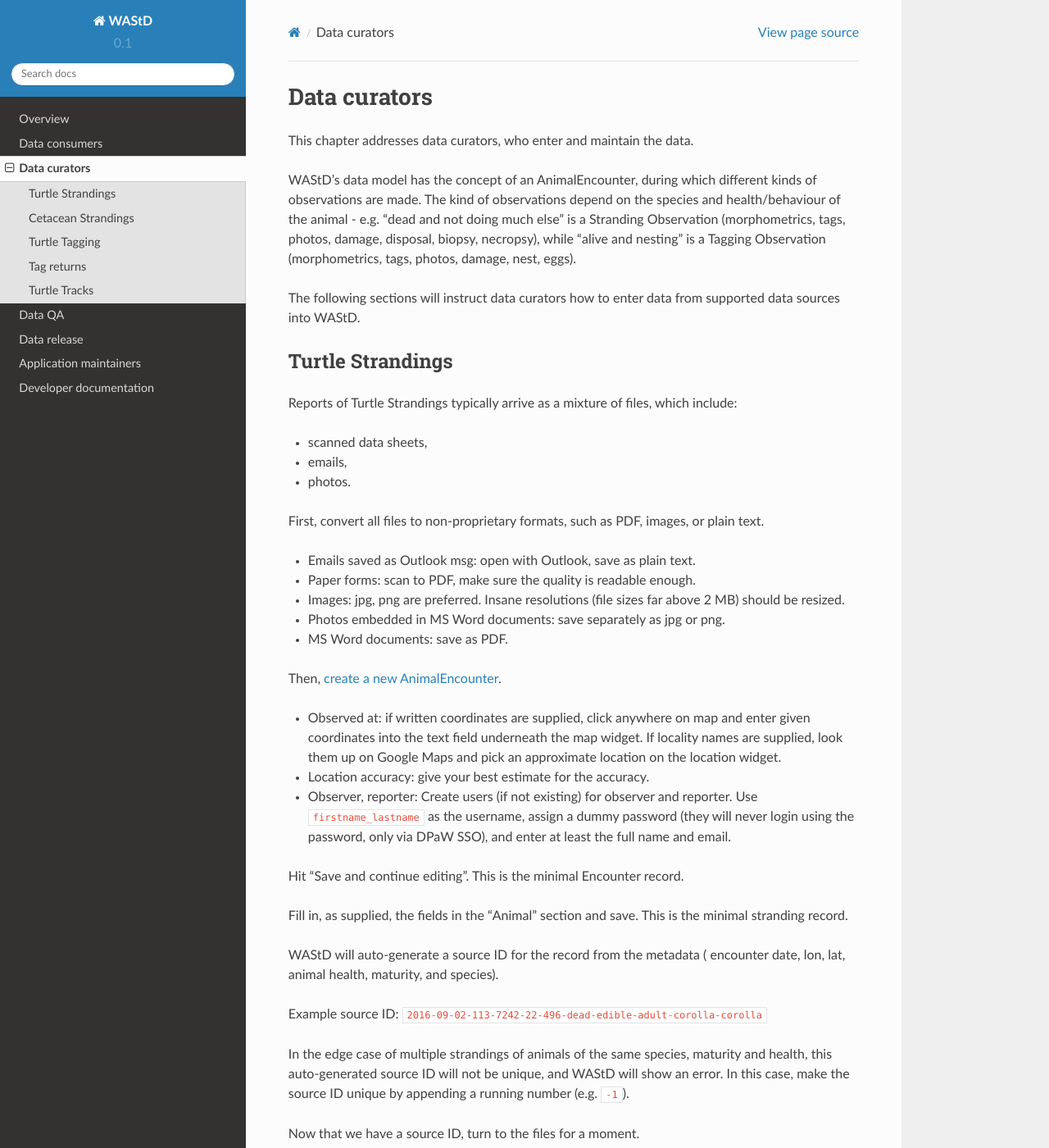
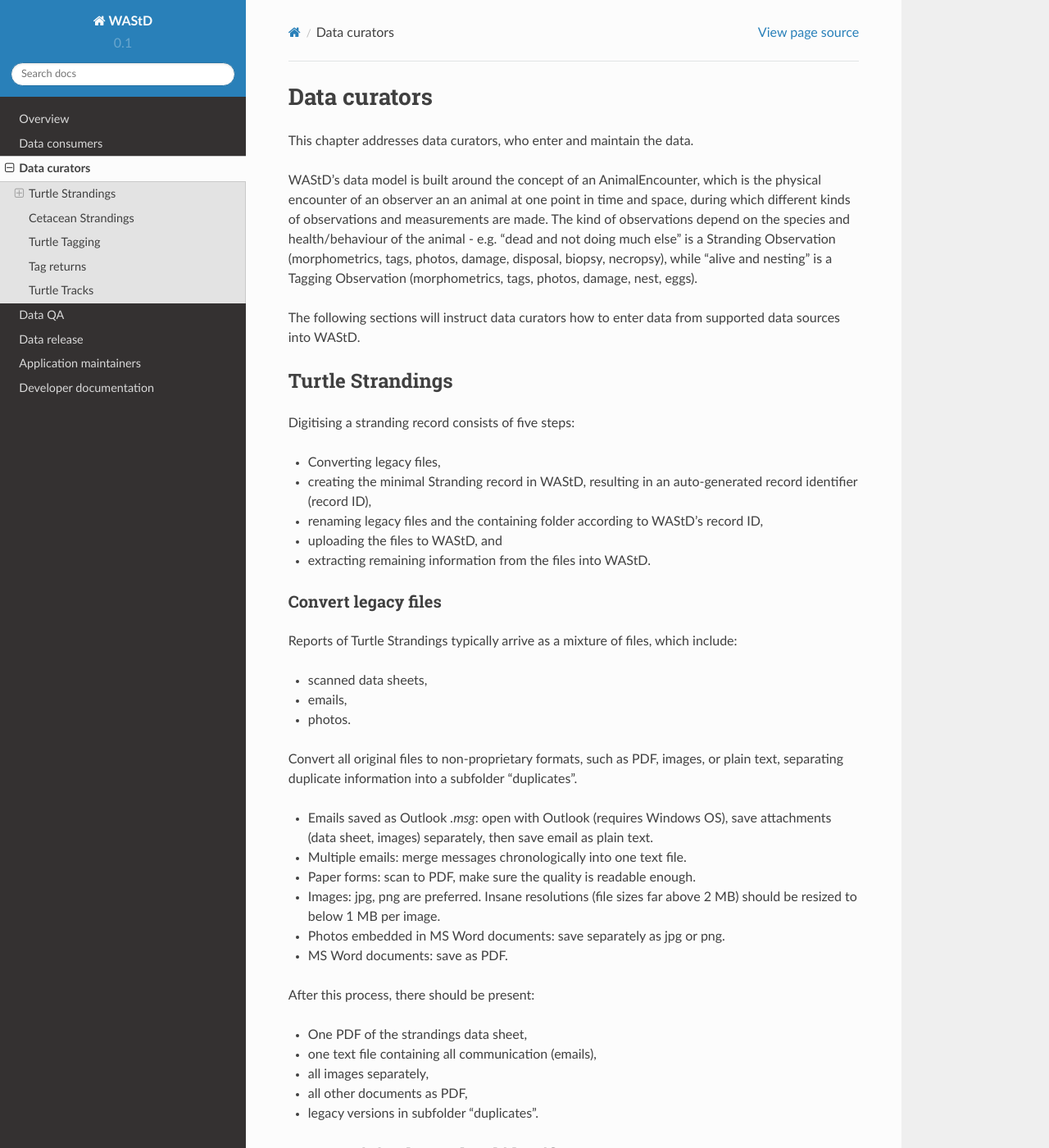
Before and after one commit to dbca-wa/wastd, a Sphinx documentation site: the page built from docs/data_curators.rst, in a window 1280 px wide and 1400 px high. Shown: the whole window at 82% size. Built offline with Sphinx 7.4.7 and the Read the Docs theme 2.0.0, drawn with Linux system fonts in a browser that asks for light colours; some of the changed text lies outside the part shown.

Commit message:
updated strandings data entry docs

```diff
--- a/docs/data_curators.rst
+++ b/docs/data_curators.rst
@@ -3,13 +3,14 @@
 =============
 This chapter addresses data curators, who enter and maintain the data.
 
-WAStD's data model has the concept of an AnimalEncounter, during which
-different kinds of observations are made. The kind of observations depend
-on the species and health/behaviour of the animal - e.g. "dead and not doing much else"
-is a Stranding Observation (morphometrics, tags, photos, damage, disposal, biopsy,
-necropsy), while "alive and nesting" is a Tagging Observation (morphometrics,
-tags, photos, damage, nest, eggs).
-
+WAStD's data model is built around the concept of an AnimalEncounter, which is
+the physical encounter of an observer an an animal at one point in time and space,
+during which different kinds of observations and measurements are made.
+The kind of observations depend on the species and health/behaviour of the
+animal - e.g. "dead and not doing much else" is a Stranding Observation
+(morphometrics, tags, photos, damage, disposal, biopsy, necropsy),
+while "alive and nesting" is a Tagging Observation (morphometrics, tags, photos,
+damage, nest, eggs).
 
 The following sections will instruct data curators how to enter data from
 supported data sources into WAStD.
@@ -20,6 +21,18 @@
 
 Turtle Strandings
 =================
+Digitising a stranding record consists of five steps:
+
+* Converting legacy files,
+* creating the minimal Stranding record in WAStD, resulting in an auto-generated
+  record identifier (record ID),
+* renaming legacy files and the containing folder according to WAStD's record ID,
+* uploading the files to WAStD, and
+* extracting remaining information from the files into WAStD.
+
+Convert legacy files
+--------------------
+
 Reports of Turtle Strandings typically arrive as a mixture of files, which
 include:
 
@@ -27,50 +40,69 @@
 * emails,
 * photos.
 
-First, convert all files to non-proprietary formats, such as PDF, images,
-or plain text.
+Convert all original files to non-proprietary formats, such as PDF, images,
+or plain text, separating duplicate information into a subfolder "duplicates".
 
-* Emails saved as Outlook msg: open with Outlook, save as plain text.
+* Emails saved as Outlook *.msg*: open with Outlook (requires Windows OS),
+  save attachments (data sheet, images) separately, then save email as plain text.
+* Multiple emails: merge messages chronologically into one text file.
 * Paper forms: scan to PDF, make sure the quality is readable enough.
 * Images: jpg, png are preferred. Insane resolutions (file sizes far above 2 MB)
-  should be resized.
+  should be resized to below 1 MB per image.
 * Photos embedded in MS Word documents: save separately as jpg or png.
 * MS Word documents: save as PDF.
 
-Then, `create a new AnimalEncounter <https://strandings-test.dpaw.wa.gov.au/admin/observations/animalencounter/add/>`_.
+After this process, there should be present:
 
-* Observed at: if written coordinates are supplied, click anywhere on map and enter given
+* One PDF of the strandings data sheet,
+* one text file containing all communication (emails),
+* all images separately,
+* all other documents as PDF,
+* legacy versions in subfolder "duplicates".
+
+WAStD minimal record and identifier
+-----------------------------------
+Create a new `AnimalEncounter <https://strandings-test.dpaw.wa.gov.au/admin/observations/animalencounter/add/>`_.
+
+* **Observed at** refers to the location of the encounter with the animal.
+* If written coordinates are supplied, click anywhere on map and enter given
   coordinates into the text field underneath the map widget.
-  If locality names are supplied, look them up on Google Maps and pick an
+  If locality names are supplied, look them up (e.g on Google Maps) and pick an
   approximate location on the location widget.
 * Location accuracy: give your best estimate for the accuracy.
 * Observer, reporter: Create users (if not existing) for observer and reporter.
   Use ``firstname_lastname`` as the username, assign a dummy password
   (they will never login using the password, only via DPaW SSO),
-  and enter at least the full name and email.
+  and enter at least the full name and email - more if available.
 
-Hit "Save and continue editing". This is the minimal Encounter record.
+Hit "Save and continue editing". This is the **minimal Encounter record**.
 
 Fill in, as supplied, the fields in the "Animal" section and save. This is the
-minimal stranding record.
+**minimal stranding record**.
 
-WAStD will auto-generate a source ID for the record from the metadata (
-encounter date, lon, lat, animal health, maturity, and species).
+WAStD will auto-generate a record ID for the record from the metadata (
+encounter date, lon, lat, animal health, maturity, and species) and populate
+the *source ID* field with it. This ID will be the link between paper forms,
+digital files and WAStD records.
 
-Example source ID: ``2016-09-02-113-7242-22-496-dead-edible-adult-corolla-corolla``
+Example record ID: ``2016-09-02-113-7242-22-496-dead-edible-adult-corolla-corolla``
 
 In the edge case of multiple strandings of animals of the same species, maturity
 and health, this auto-generated source ID will not be unique, and WAStD will
 show an error.
 In this case, make the source ID unique by appending a running number (e.g. ``-1``).
 
-Now that we have a source ID, turn to the files for a moment.
+Rename legacy files using WAStD record identifier
+-------------------------------------------------
+Now that we have a record ID, turn to the files for a moment.
 
 Store the original files (scanned data sheets, pictures, emails)
 in a new folder in a backed up location using WAStD's auto-generated source ID
 to facilitate discoverability across storage media.
 Rename each file with the source ID a prefix, plus a simple descriptive title, e.g.:
 
+* ``M:/turtles/strandings/2016-09-02-113-7242-22-496-dead-edible-adult-corolla-corolla/``,
+  containing:
 * ``2016-09-02-113-7242-22-496-dead-edible-adult-corolla-corolla_datasheet.pdf``
 * ``2016-09-02-113-7242-22-496-dead-edible-adult-corolla-corolla_emails.txt``
 * ``2016-09-02-113-7242-22-496-dead-edible-adult-corolla-corolla_photo_total_side.txt``
@@ -81,9 +113,15 @@
 corresponding record in WAStD even without the context of being attached to a
 WAStD record, or being located in an appropriately named folder.
 
-Back in WAStD, attach all files - data sheet scan, communication records, stranding form - as
-Media Attachments, preferrably in this order. Pick a descriptive, but short title
-for the files - the title will be displayed in map popups, e.g.:
+Upload files
+------------
+It is very important to rename the files **before** uploading them, in order to
+preserve the new filename (containing the record ID) in the uploaded file name.
+
+Back in WAStD, attach all files - data sheet scan, communication records,
+stranding form - as Media Attachments to the Encounter, preferrably in this order.
+Pick a descriptive, but short title for the files - the title will be displayed
+in map popups, e.g.:
 
 * datasheet
 * emails
@@ -91,8 +129,10 @@
 * photo total top
 * photo head side
 
-Add subsequent sections if given in the original data sheet or communication
-records:
+Information extraction
+----------------------
+Add subsequent sections if relevant information is given in the original
+data sheet or communication records:
 
 * Distinguishing Feature Observation
 * Turtle Damage Observation
@@ -112,6 +152,9 @@
 * Whister ID
 * Other
 
+After adding these data to the Encounter, save the Encounter and refresh WAStD's
+home page to see a summary as popup on the Encounter's place marker.
+
 
 Cetacean Strandings
 ===================
```
Also changed, not shown: other parts of docs/data_curators.rst (+3 -3 lines).
